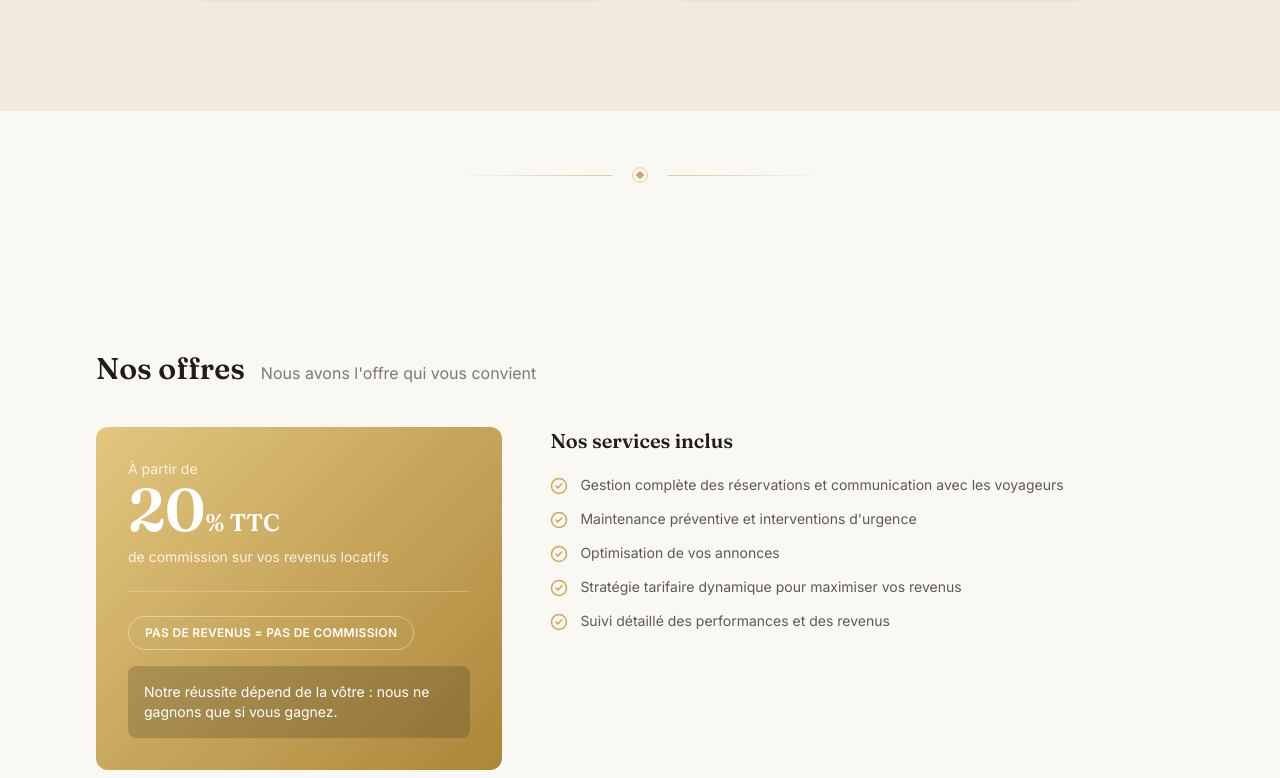
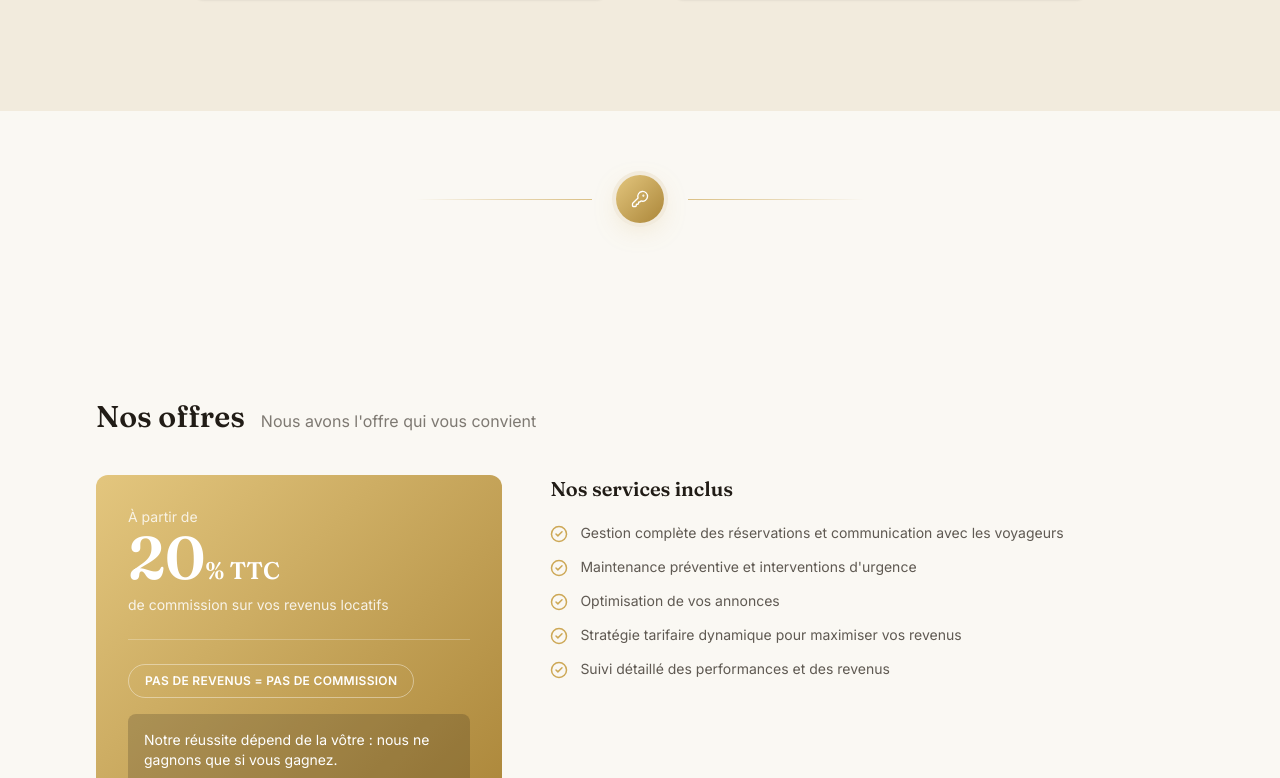
Before and after one commit to matheojouan2000-code/Site-conciergerie, a React (Vite) app: page / in a window 1280 px wide. Shown: the part 1498-2276 px from the top of the page. Built offline with nearby package versions, Linux system fonts and the light colour scheme.

Commit message:
Redesign section divider as branded gold medallion
Replaces the plain dot ornament with a solid gold circle carrying the
brand's key icon (matching the header/footer logo mark), flanked by
gradient-fade lines — a more deliberate, premium look.

```diff
--- a/src/components/layout/SectionDivider.tsx
+++ b/src/components/layout/SectionDivider.tsx
@@ -1,11 +1,13 @@
+import { KeyRound } from "lucide-react";
+
 export function SectionDivider() {
   return (
-    <div aria-hidden="true" className="flex items-center justify-center gap-5 bg-cream-50 py-14">
-      <span className="h-px w-24 bg-gradient-to-r from-transparent to-gold-500/60 sm:w-40" />
-      <span className="flex h-4 w-4 shrink-0 items-center justify-center rounded-full border border-gold-500/50">
-        <span className="h-1.5 w-1.5 rotate-45 bg-gold-500" />
+    <div aria-hidden="true" className="flex items-center justify-center gap-6 bg-cream-50 py-16">
+      <span className="h-px w-20 bg-gradient-to-r from-transparent via-gold-500/40 to-gold-500/70 sm:w-44" />
+      <span className="flex h-12 w-12 shrink-0 items-center justify-center rounded-full bg-gold-gradient text-white shadow-gold ring-4 ring-cream-100">
+        <KeyRound size={18} strokeWidth={1.75} />
       </span>
-      <span className="h-px w-24 bg-gradient-to-l from-transparent to-gold-500/60 sm:w-40" />
+      <span className="h-px w-20 bg-gradient-to-l from-transparent via-gold-500/40 to-gold-500/70 sm:w-44" />
     </div>
   );
 }
```
